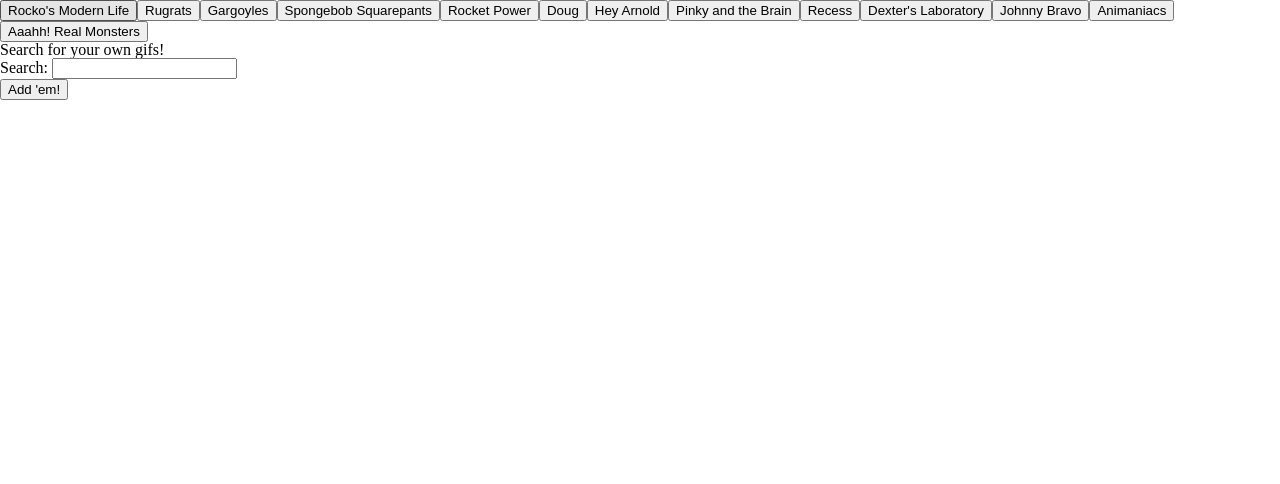
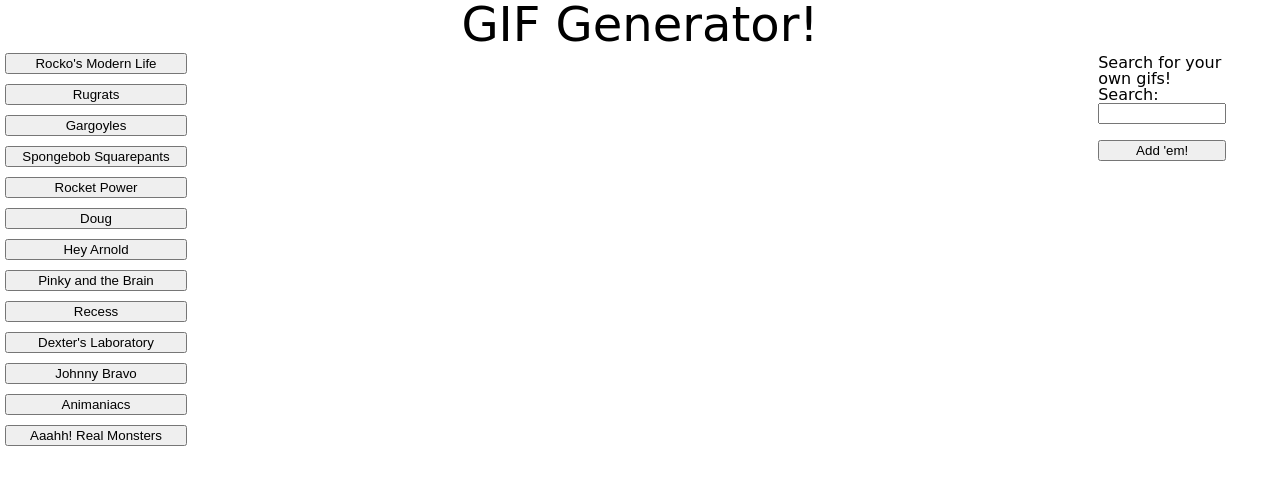
Before and after one commit to khemsoth/giftastic, a plain HTML site: page index.html in a window 1280 px wide. Drawn offline with nearby package versions, Linux system fonts and the light colour scheme; a web font is replaced by a local one.

Commit message:
some styling

```diff
--- a/assets/css/style.css
+++ b/assets/css/style.css
@@ -0,0 +1,36 @@
+body {
+    font-family: "Sniglet", cursive, sans-serif;
+}
+
+h1 {
+    text-align: center;
+    font-size: 3rem;
+}
+
+#button-display {
+    display: inline-flex;
+    flex-direction: column;
+    width: 15%;
+    margin: 0;
+}
+
+.topicButton {
+    margin: 5px;
+}
+
+#gif-display {
+    display: inline-flex;
+    flex-direction: column;
+    width: 70%;
+}
+
+#gif-search {
+    display: inline-flex;
+    flex-direction: column;
+    width: 10%;
+}
+
+div {
+    display: inline-flex;
+    flex-direction: row;
+}
--- a/assets/javascript/app.js
+++ b/assets/javascript/app.js
@@ -10,7 +10,7 @@ function displayTopics() {
 
 function clearDivs() {
     $("body").on("click", ".topicButton", function() {
-        $("div").html("");
+        $("div").remove();
     })
 }
 
@@ -34,6 +34,7 @@ $("body").on("click", ".topicButton", function() {
         var gifArray = response.data;
         console.log(gifArray);
       for(var i = 0; i < gifArray.length; i++) {
+          clearDivs();
           var gifDiv = $("<div>");
           var gifImg = $("<img>");
           var ratingP = $("<p>").text("Rating: " + gifArray[i].rating);
--- a/index.html
+++ b/index.html
@@ -7,10 +7,11 @@
     <title>Giftastic!</title>
     <link rel="stylesheet" href="assets/css/reset.css">
     <link rel="stylesheet" href="assets/css/style.css">
+    <link href="https://fonts.googleapis.com/css?family=Sniglet" rel="stylesheet">
     <script src="https://code.jquery.com/jquery-3.3.1.min.js" integrity="sha256-FgpCb/KJQlLNfOu91ta32o/NMZxltwRo8QtmkMRdAu8=" crossorigin="anonymous"></script>    <script src="assets/javascript/app.js"></script>
 </head>
 <body>
-    <h1></h1>
+    <h1>GIF Generator!</h1>
     <section id="button-display"></section>
     <section id="gif-display"></section>
     <aside id="gif-search">
```
